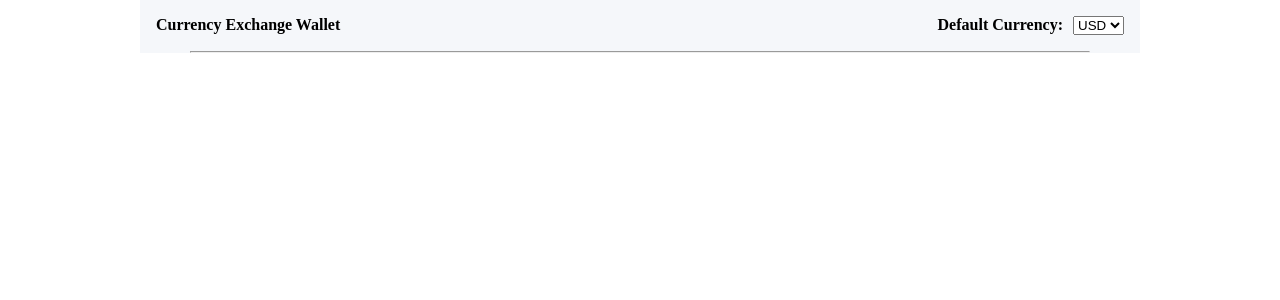
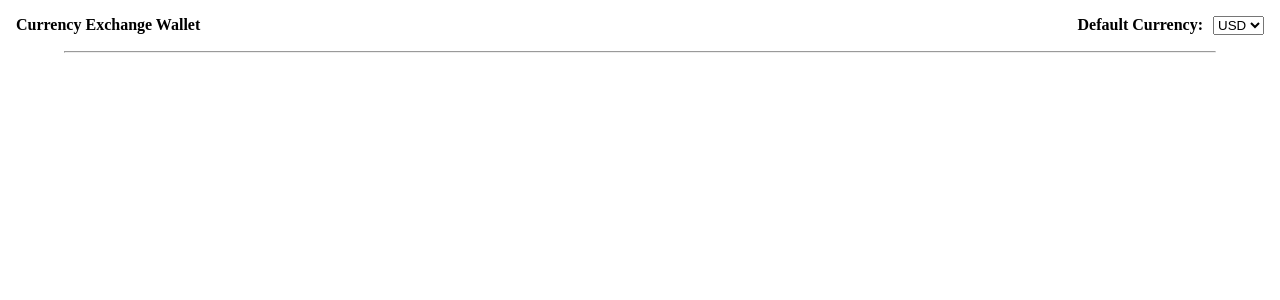
Before and after one commit to nyapblesso-a11y/currency-exchange-app, a React (Vite) app: page / in a window 1280 px wide. Shown: the top 300 px of the page. Built offline with nearby package versions, Linux system fonts and the light colour scheme.

Commit message:
styles has been added

```diff
--- a/src/CurrencyPAge/currency.css
+++ b/src/CurrencyPAge/currency.css
@@ -4,8 +4,8 @@
   box-sizing: border-box;
 }
 
-.main-bord {
+/* .main-bord {
   max-width: 1000px;
   margin: 0 auto;
   background-color: #f5f7fa;
-}
+} */
--- a/src/index.css
+++ b/src/index.css
@@ -0,0 +1,12 @@
+* {
+  padding: 0;
+  margin: 0;
+  box-sizing: border-box;
+}
+
+body {
+  /* display: flex;
+  justify-content: center;
+  /* align-items: center;      */
+  /* min-height: 90vh;  */
+}
```
Also changed, not shown: src/cuurency.jsx (added, +175 -0 lines).
